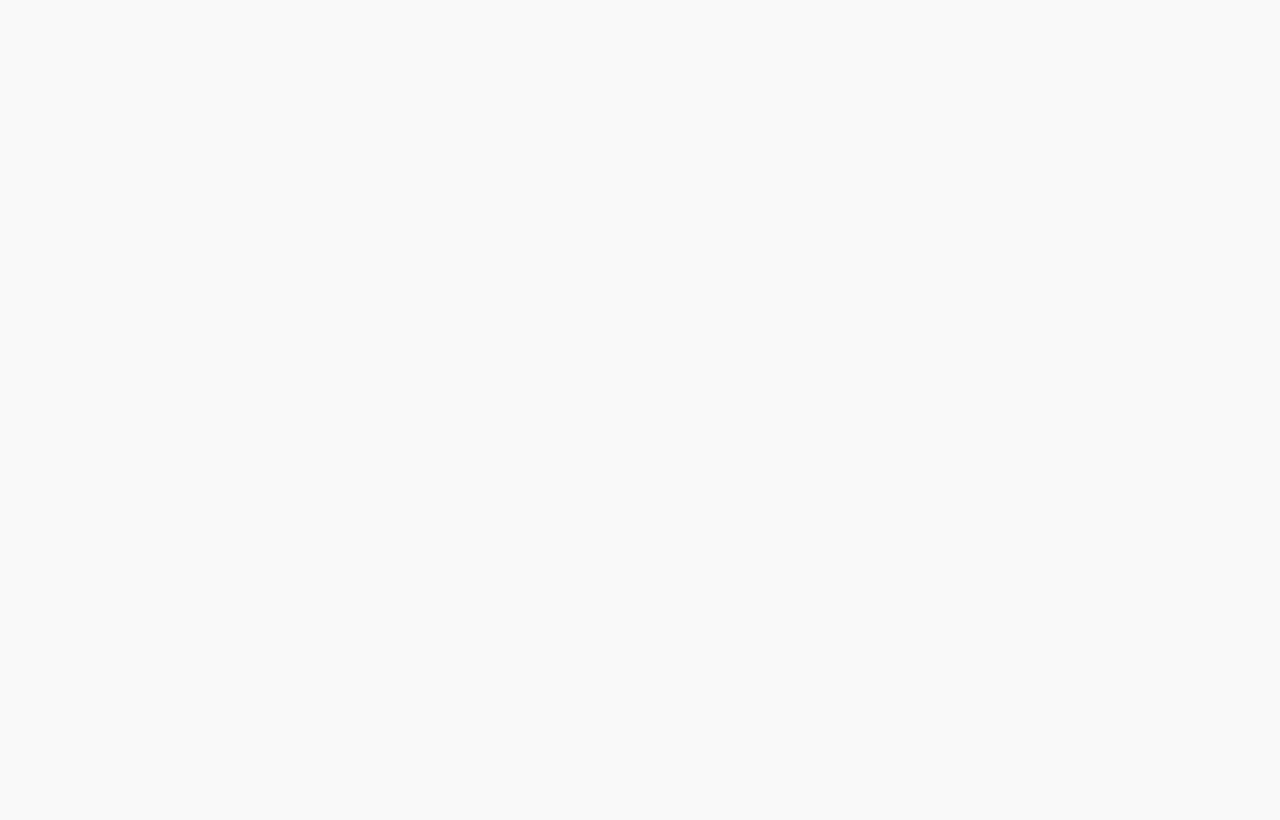
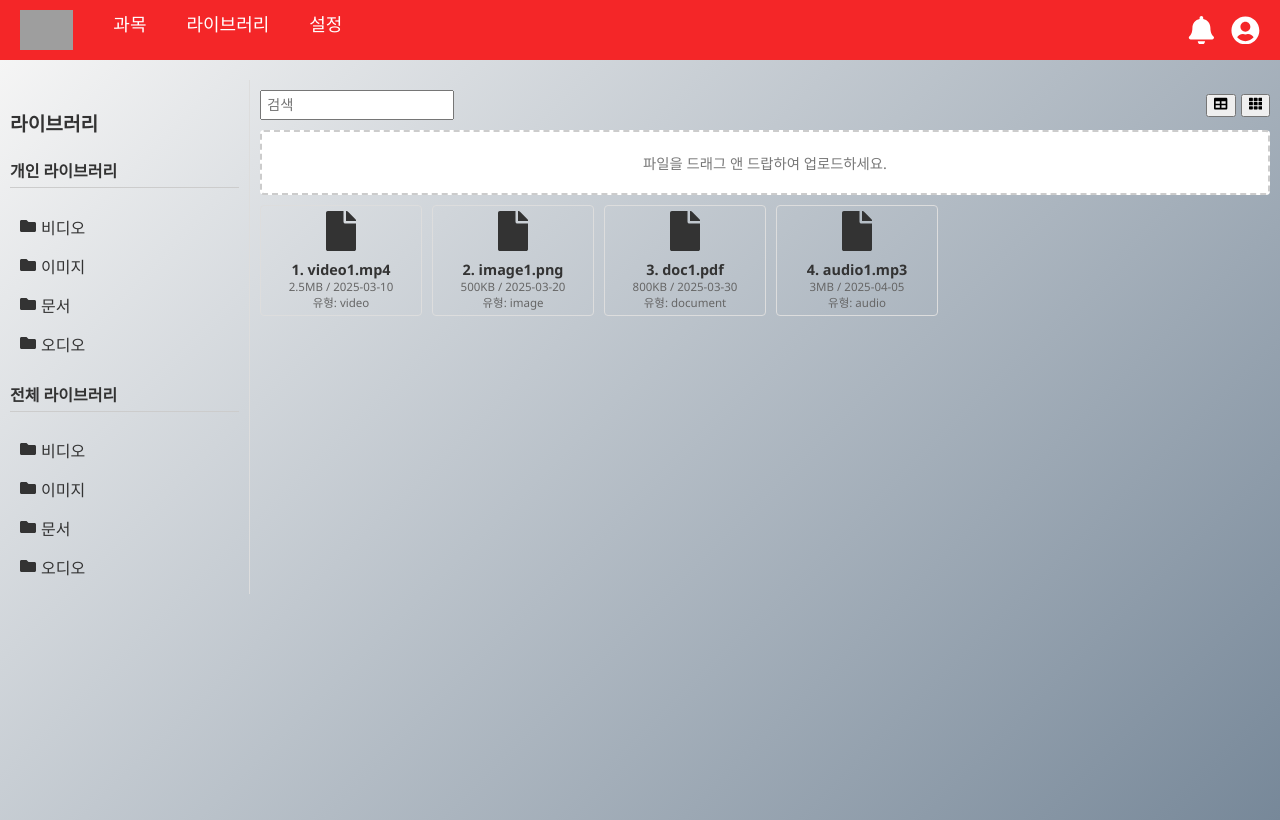
Before and after one commit to bongseok-k/my-cms, a React (Create React App) app: page /library-list in a window 1280 px wide. Before the commit this address had no page. Built offline with nearby package versions, Linux system fonts and the light colour scheme; grey boxes are pictures that could not be loaded.

Commit message:
라이브러리 페이지 개선

```diff
--- a/src/App.js
+++ b/src/App.js
@@ -14,7 +14,7 @@ function App() {
       <Route path="/main" element={<MainPage />} />
       <Route path="/content-builder" element={<ContentBuilderPage />} />
       <Route path="/course-list" element={<CourseListPage />} />
-      <Route path="/libraru-list" element={<LibraryMainPage />} />
+      <Route path="/library-list" element={<LibraryMainPage />} />
     </Routes>
   );
 }
--- a/src/CourseListPage.js
+++ b/src/CourseListPage.js
@@ -49,7 +49,7 @@ function CourseListPage() {
             className="company-logo"
           />
           <div className="top-menu-item" onClick={() => window.location.href = "/course-list"}>과목</div>
-          <div className="top-menu-item" onClick={() => window.location.href = "/libraru-list"}>라이브러리</div>
+          <div className="top-menu-item" onClick={() => window.location.href = "/library-list"}>라이브러리</div>
           <div className="top-menu-item">설정</div>
         </div>
         <div className="menu-right">
--- a/src/DetailInputPage.js
+++ b/src/DetailInputPage.js
@@ -55,7 +55,7 @@ function DetailInputPage({
             className="company-logo"
           />
           <div className="top-menu-item" onClick={() => window.location.href = "/course-list"}>과목</div>
-          <div className="top-menu-item" onClick={() => window.location.href = "/libraru-list"}>라이브러리</div>
+          <div className="top-menu-item" onClick={() => window.location.href = "/library-list"}>라이브러리</div>
           <div className="top-menu-item">설정</div>
         </div>
         <div className="menu-right">
--- a/src/LibraryMainPage.js
+++ b/src/LibraryMainPage.js
@@ -10,7 +10,7 @@ import {
   FaTh,
   FaFilter
 } from "react-icons/fa";
-import "./LibraryMainPage.css"; // CSS 파일에서 세련된 스타일 적용
+import "./LibraryMainPage.css"; // CSS 파일에서 추가 스타일 정의 가능
 
 function LibraryMainPage() {
   // 탭 상태: "personal" (개인 라이브러리) 또는 "all" (전체 라이브러리)
@@ -19,12 +19,13 @@ function LibraryMainPage() {
   const [selectedFolder, setSelectedFolder] = useState(null);
   // 검색어
   const [searchTerm, setSearchTerm] = useState("");
-  // 파일 목록 (실제 서비스에서는 API 호출 등으로 가져올 데이터)
+  // 파일 목록 (실제 데이터는 API 등으로 받아옴)
   const [files, setFiles] = useState([
-    { name: "video1.mp4", size: "2.5MB", type: "video", date: "2025-03-10" },
-    { name: "image1.png", size: "500KB", type: "image", date: "2025-03-20" },
-    { name: "doc1.pdf", size: "800KB", type: "document", date: "2025-03-30" },
-    { name: "audio1.mp3", size: "3MB", type: "audio", date: "2025-04-05" }
+    { name: "video1.mp4", size: "2.5MB", type: "video", date: "2025-03-10", seq: 1 },
+    { name: "image1.png", size: "500KB", type: "image", date: "2025-03-20", seq: 2 },
+    { name: "doc1.pdf", size: "800KB", type: "document", date: "2025-03-30", seq: 3 },
+    { name: "audio1.mp3", size: "3MB", type: "audio", date: "2025-04-05", seq: 4 }
+    // ... 추가 데이터
   ]);
   // 리스트 보기 모드: "grid" 또는 "table"
   const [viewMode, setViewMode] = useState("grid");
@@ -74,12 +75,13 @@ function LibraryMainPage() {
     e.preventDefault();
     setDragOver(false);
     const droppedFiles = Array.from(e.dataTransfer.files);
+    // 실제 업로드 로직 추가
     alert(`${droppedFiles.length} 개의 파일이 업로드되었습니다.`);
   };
 
   return (
-    <div className="library-main-page" style={{ minHeight: "100vh" }}>
-      {/* 상단 메뉴 - 기존 콘텐츠 빌더와 동일 */}
+    <div className="library-main-page" style={{ backgroundColor: "#f0f0f0", minHeight: "100vh" }}>
+      {/* 상단 메뉴 (콘텐츠 빌더와 동일) */}
       <header className="top-menu">
         <div className="menu-left">
           <img
@@ -103,12 +105,11 @@ function LibraryMainPage() {
         </div>
       </header>
 
-      {/* 메인 영역: 상단 메뉴 바로 아래에서 시작 */}
+      {/* 메인 영역 - 상단 메뉴 바로 아래 */}
       <div className="main-container" style={{ display: "flex", alignItems: "flex-start", paddingTop: "20px", height: "calc(100vh - 60px)" }}>
-        {/* 왼쪽 사이드바: 폴더 구조 */}
+        {/* 왼쪽 사이드바: 폴더 구조 (개인 라이브러리와 전체 라이브러리 분리) */}
         <div className="sidebar" style={{ width: "250px", borderRight: "1px solid #ddd", padding: "10px", boxSizing: "border-box" }}>
           <h3 style={{ fontSize: "1.2em", marginBottom: "10px" }}>라이브러리</h3>
-          {/* 개인 라이브러리 섹션 */}
           <div className="folder-section" style={{ marginBottom: "20px" }}>
             <h4 style={{ fontSize: "1em", borderBottom: "1px solid #ccc", paddingBottom: "5px" }}>개인 라이브러리</h4>
             {folderData.personal.map(folder => (
@@ -129,7 +130,6 @@ function LibraryMainPage() {
               </div>
             ))}
           </div>
-          {/* 전체 라이브러리 섹션 */}
           <div className="folder-section">
             <h4 style={{ fontSize: "1em", borderBottom: "1px solid #ccc", paddingBottom: "5px" }}>전체 라이브러리</h4>
             {folderData.all.map(folder => (
@@ -139,11 +139,14 @@ function LibraryMainPage() {
                 style={{
                   padding: "5px 10px",
                   cursor: "pointer",
-                  background: selectedFolder && selectedFolder.type === folder.type ? "#eaeaea" : "transparent",
+                  background: activeLibraryType === "all" && selectedFolder && selectedFolder.type === folder.type ? "#eaeaea" : "transparent",
                   borderRadius: "4px",
                   marginTop: "5px"
                 }}
-                onClick={() => setSelectedFolder(folder)}
+                onClick={() => {
+                  setActiveLibraryType("all");
+                  setSelectedFolder(folder);
+                }}
               >
                 <FaFolder style={{ marginRight: "5px" }} />
                 {folder.name}
@@ -161,7 +164,7 @@ function LibraryMainPage() {
               placeholder="검색"
               value={searchTerm}
               onChange={(e) => setSearchTerm(e.target.value)}
-              style={{ width: "200px", padding: "5px", fontSize: "0.9em" }}
+              style={{ width: "180px", padding: "5px", fontSize: "0.9em" }}
             />
             <div className="view-mode-toggle" style={{ marginLeft: "10px" }}>
               <button onClick={() => setViewMode("table")} title="테이블 보기" style={{ marginRight: "5px" }}>
@@ -172,6 +175,7 @@ function LibraryMainPage() {
               </button>
             </div>
           </div>
+
           {/* 업로드 영역 (드래그앤드랍) */}
           <div
             className="upload-area"
@@ -190,13 +194,14 @@ function LibraryMainPage() {
           >
             파일을 드래그 앤 드랍하여 업로드하세요.
           </div>
+
           {/* 파일 목록 영역 */}
           <div className="file-list">
             {viewMode === "grid" ? (
               <div className="grid-view" style={{ display: "flex", flexWrap: "wrap", gap: "10px" }}>
-                {filteredFiles.map(file => (
+                {filteredFiles.map((file, idx) => (
                   <div
-                    key={file.name}
+                    key={file.name + idx}
                     className="grid-item"
                     style={{
                       width: "150px",
@@ -208,7 +213,13 @@ function LibraryMainPage() {
                     }}
                   >
                     <FaFile size={40} style={{ marginBottom: "5px" }} />
-                    <div>{file.name}</div>
+                    <div style={{ fontWeight: "bold" }}>{idx + 1}. {file.name}</div>
+                    <div style={{ fontSize: "0.8em", color: "#666" }}>
+                      {file.size} / {file.date}
+                    </div>
+                    <div style={{ fontSize: "0.8em", color: "#666" }}>
+                      유형: {file.type}
+                    </div>
                   </div>
                 ))}
               </div>
@@ -216,6 +227,7 @@ function LibraryMainPage() {
               <table className="table-view" style={{ width: "100%", borderCollapse: "collapse", fontSize: "0.9em" }}>
                 <thead>
                   <tr>
+                    <th style={{ border: "1px solid #ddd", padding: "5px" }}>순번</th>
                     <th style={{ border: "1px solid #ddd", padding: "5px" }}>파일명</th>
                     <th style={{ border: "1px solid #ddd", padding: "5px" }}>크기</th>
                     <th style={{ border: "1px solid #ddd", padding: "5px" }}>유형</th>
@@ -223,8 +235,9 @@ function LibraryMainPage() {
                   </tr>
                 </thead>
                 <tbody>
-                  {filteredFiles.map(file => (
-                    <tr key={file.name}>
+                  {filteredFiles.map((file, idx) => (
+                    <tr key={file.name + idx}>
+                      <td style={{ border: "1px solid #ddd", padding: "5px" }}>{idx + 1}</td>
                       <td style={{ border: "1px solid #ddd", padding: "5px" }}>{file.name}</td>
                       <td style={{ border: "1px solid #ddd", padding: "5px" }}>{file.size}</td>
                       <td style={{ border: "1px solid #ddd", padding: "5px" }}>{file.type}</td>
```
